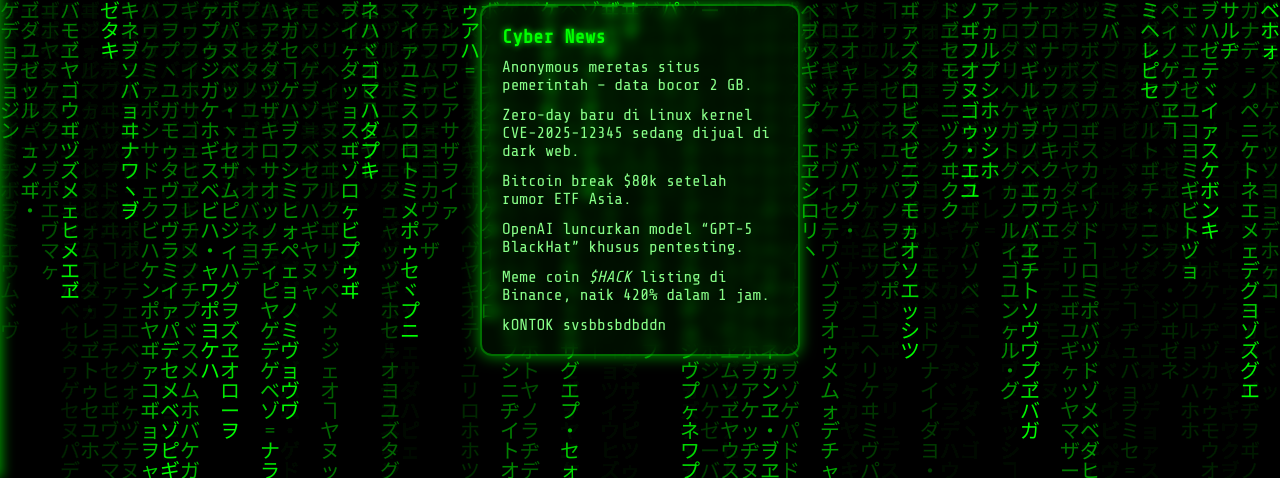
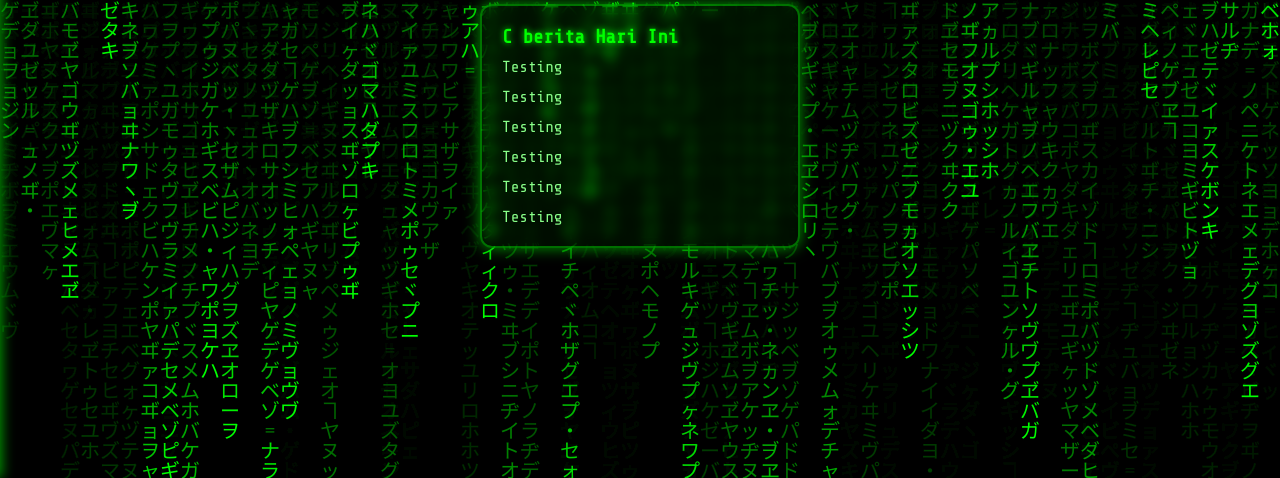
Before and after one commit to aziz20251/azizganteng, a plain HTML site: page index.html in a window 1280 px wide. Shown: the part 322-800 px from the top of the page. Drawn offline with nearby package versions, Linux system fonts and the light colour scheme.

Commit message:
index.html

```diff
--- a/index.html
+++ b/index.html
@@ -4,7 +4,7 @@
 <head>
 <meta charset="UTF-8">
 <meta name="viewport" content="width=1024">
-<title>Cyber Clock – Hacker Vibes</title>
+<title>By Azz</title>
 <link href="https://fonts.googleapis.com/css2?family=Share+Tech+Mono&family=Orbitron:wght@500&display=swap" rel="stylesheet">
 <style>
 /* RESET */
@@ -184,37 +184,38 @@ canvas#matrix{position:fixed;top:0;left:0;width:100%;height:100%;z-index:0;}
     <div class="clock"><div id="time" class="time">00:00:00</div><div id="date" class="date"></div><div class="credit">By AzzGanteng</div></div>
 
     <div class="news-feed">
-      <h2>Cyber News</h2>
+      <h2>C
+      berita Hari Ini</h2>
       <ul id="news-list">
         <!-- ========== MULAI DAFTAR BERITA ========== -->
         <li>
           <a href="https://example.com/anonymous-breach" target="_blank">
-            Anonymous meretas situs pemerintah – data bocor 2 GB.
+            Testing
           </a>
         </li>
         <li>
           <a href="https://example.com/linux-zero-day-2025-12345" target="_blank">
-            Zero-day baru di Linux kernel CVE-2025-12345 sedang dijual di dark web.
+            Testing
           </a>
         </li>
         <li>
           <a href="https://example.com/bitcoin-breaks-80k" target="_blank">
-            Bitcoin break $80k setelah rumor ETF Asia.
+            Testing
           </a>
         </li>
         <li>
           <a href="https://example.com/gpt5-blackhat" target="_blank">
-            OpenAI luncurkan model “GPT-5 BlackHat” khusus pentesting.
+            Testing
           </a>
         </li>
         <li>
           <a href="https://example.com/hack-coin-binance" target="_blank">
-            Meme coin <em>$HACK</em> listing di Binance, naik 420% dalam 1 jam.
+            Testing
           </a>
         </li>
         <li>
          <a href="https://example.com/hack-coin-binance" target="_blank">
-            kONTOK svsbbsbdbddn
+            Testing
           </a>
         </li>
 
```
